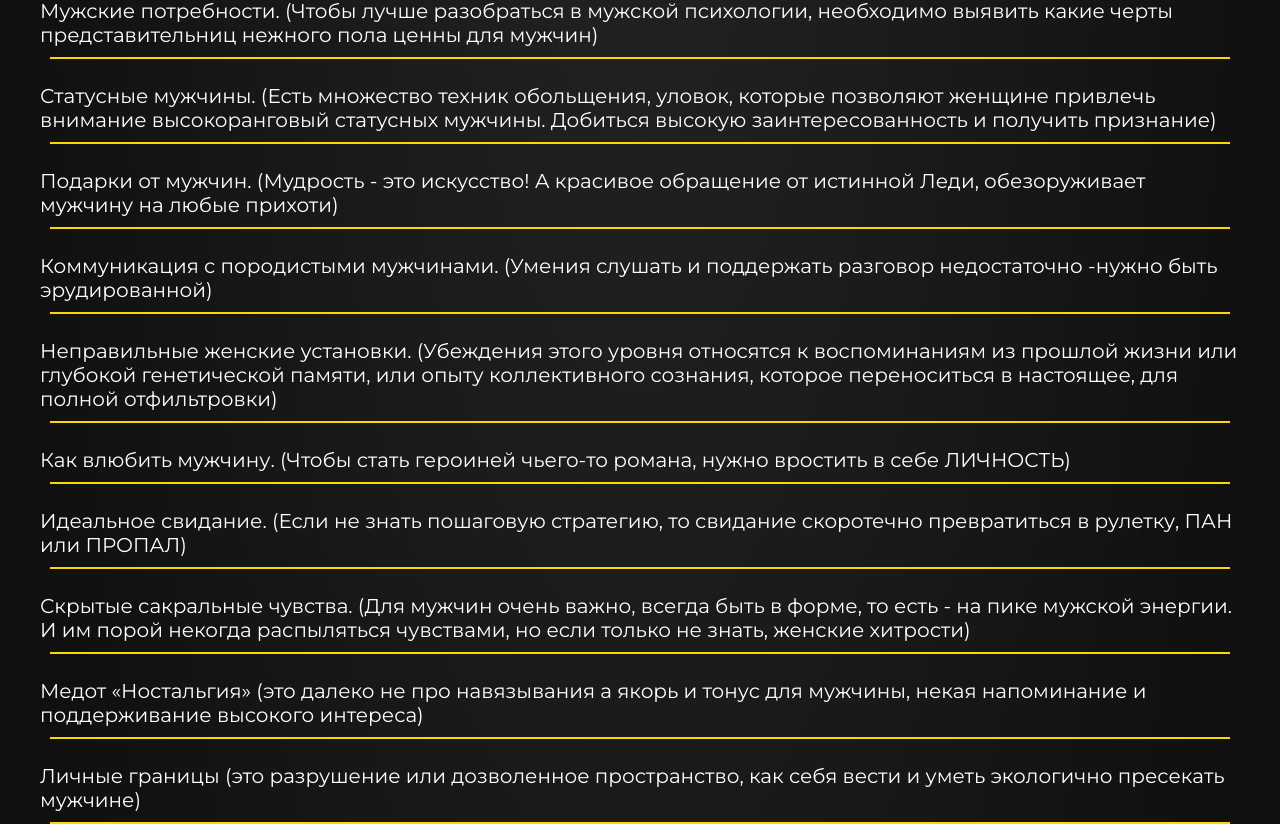
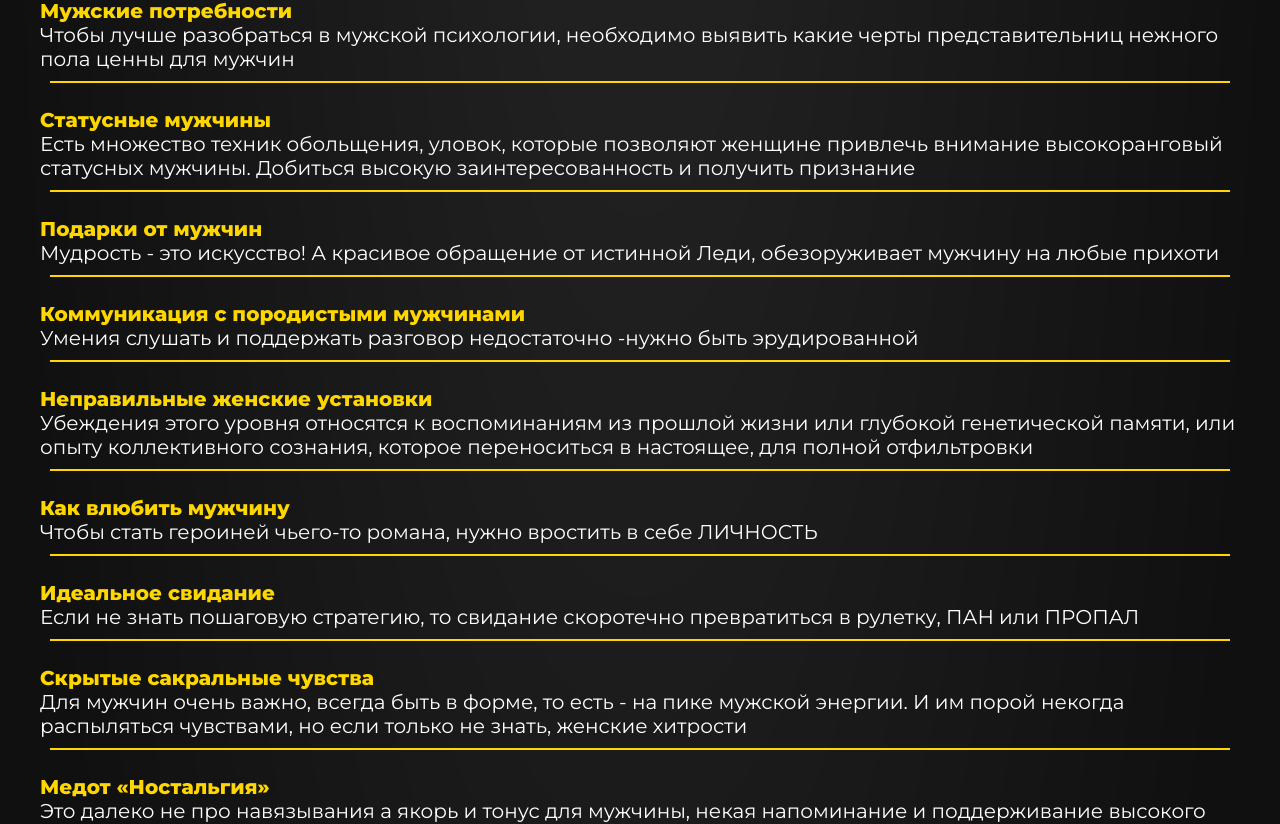
Before and after one commit to arsen6603/luxury, a Next.js app: page / in a window 1280 px wide. Shown: the part 2951-3775 px from the top of the page. Built offline with nearby package versions, Linux system fonts and the light colour scheme.

Commit message:
add title

```diff
--- a/pages/index.js
+++ b/pages/index.js
@@ -238,79 +238,88 @@ export default function Home() {
           <h2 className="Section__Title">Темы гайда</h2>
           <div className="Topics__Item">
             <p>
-              Мужские потребности. (Чтобы лучше разобраться в мужской
-              психологии, необходимо выявить какие черты представительниц
-              нежного пола ценны для мужчин)
+              <b>Мужские потребности</b>
+              <p>
+                Чтобы лучше разобраться в мужской психологии, необходимо выявить
+                какие черты представительниц нежного пола ценны для мужчин
+              </p>
             </p>
             <hr />
           </div>
           <div className="Topics__Item">
+            <b>Статусные мужчины</b>
             <p>
-              Статусные мужчины. (Есть множество техник обольщения, уловок,
-              которые позволяют женщине привлечь внимание высокоранговый
-              статусных мужчины. Добиться высокую заинтересованность и получить
-              признание)
+              Есть множество техник обольщения, уловок, которые позволяют
+              женщине привлечь внимание высокоранговый статусных мужчины.
+              Добиться высокую заинтересованность и получить признание
             </p>
             <hr />
           </div>
           <div className="Topics__Item">
+            <b>Подарки от мужчин</b>
             <p>
-              Подарки от мужчин. (Мудрость - это искусство! А красивое обращение
-              от истинной Леди, обезоруживает мужчину на любые прихоти)
+              Мудрость - это искусство! А красивое обращение от истинной Леди,
+              обезоруживает мужчину на любые прихоти
             </p>
             <hr />
           </div>
           <div className="Topics__Item">
+            <b> Коммуникация с породистыми мужчинами</b>
             <p>
-              Коммуникация с породистыми мужчинами. (Умения слушать и поддержать
-              разговор недостаточно -нужно быть эрудированной)
+              Умения слушать и поддержать разговор недостаточно -нужно быть
+              эрудированной
             </p>
             <hr />
           </div>
           <div className="Topics__Item">
+            <b> Неправильные женские установки</b>
             <p>
-              Неправильные женские установки. (Убеждения этого уровня относятся
-              к воспоминаниям из прошлой жизни или глубокой генетической памяти,
-              или опыту коллективного сознания, которое переноситься в
-              настоящее, для полной отфильтровки)
+              Убеждения этого уровня относятся к воспоминаниям из прошлой жизни
+              или глубокой генетической памяти, или опыту коллективного
+              сознания, которое переноситься в настоящее, для полной
+              отфильтровки
             </p>
             <hr />
           </div>
           <div className="Topics__Item">
+            <b> Как влюбить мужчину</b>
             <p>
-              Как влюбить мужчину. (Чтобы стать героиней чьего-то романа, нужно
-              вростить в себе ЛИЧНОСТЬ)
+              Чтобы стать героиней чьего-то романа, нужно вростить в себе
+              ЛИЧНОСТЬ
             </p>
             <hr />
           </div>
           <div className="Topics__Item">
+            <b>Идеальное свидание</b>
             <p>
-              Идеальное свидание. (Если не знать пошаговую стратегию, то
-              свидание скоротечно превратиться в рулетку, ПАН или ПРОПАЛ)
+              Если не знать пошаговую стратегию, то свидание скоротечно
+              превратиться в рулетку, ПАН или ПРОПАЛ
             </p>
             <hr />
           </div>
           <div className="Topics__Item">
+            <b> Скрытые сакральные чувства</b>
             <p>
-              Скрытые сакральные чувства. (Для мужчин очень важно, всегда быть в
-              форме, то есть - на пике мужской энергии. И им порой некогда
-              распыляться чувствами, но если только не знать, женские хитрости)
+              Для мужчин очень важно, всегда быть в форме, то есть - на пике
+              мужской энергии. И им порой некогда распыляться чувствами, но если
+              только не знать, женские хитрости
             </p>
             <hr />
           </div>
           <div className="Topics__Item">
+            <b> Медот «Ностальгия»</b>
             <p>
-              Медот «Ностальгия» (это далеко не про навязывания а якорь и тонус
-              для мужчины, некая напоминание и поддерживание высокого интереса)
+              Это далеко не про навязывания а якорь и тонус для мужчины, некая
+              напоминание и поддерживание высокого интереса
             </p>
             <hr />
           </div>
 
           <div className="Topics__Item">
+            <b>Личные границы</b>
             <p>
-              {" "}
-              Личные границы (это разрушение или дозволенное пространство, как
-              себя вести и уметь экологично пресекать мужчине)
+              Это разрушение или дозволенное пространство, как себя вести и
+              уметь экологично пресекать мужчине
             </p>
             <hr />
           </div>
```
